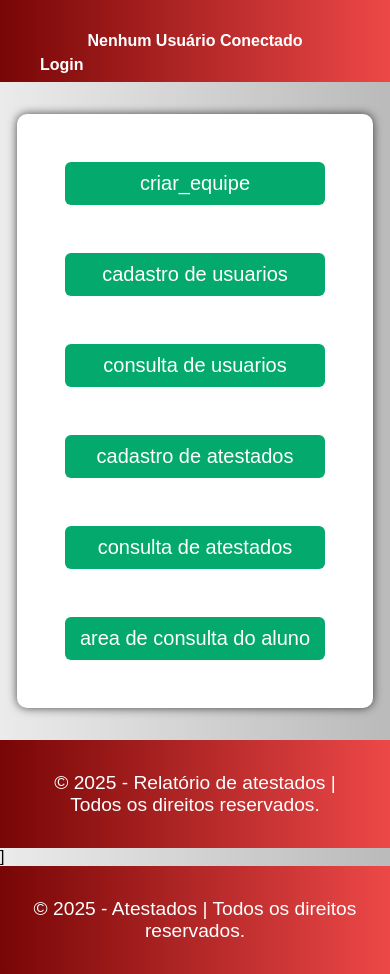
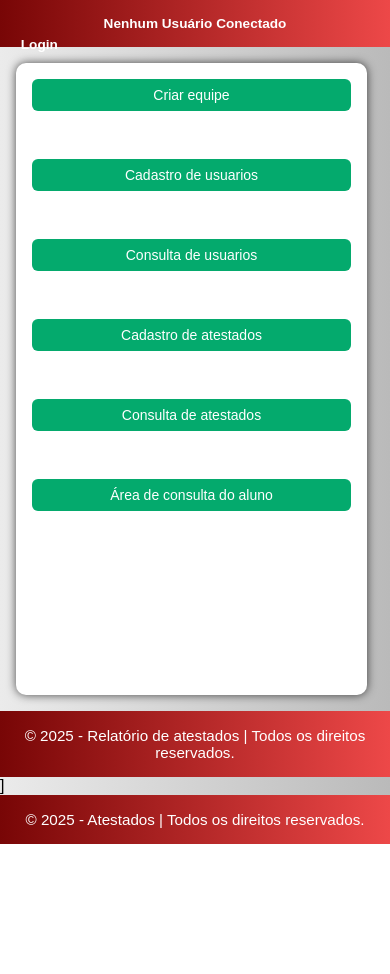
Before and after one commit to Slot148/Projeto-Integrador-2025-1, a Flask app: page / in a window 390 px wide. After the commit the page ends 844 px from the top, so only its background shows below. Run offline with Flask 3, Linux system fonts and the light colour scheme; some libraries are stand-ins or nearby versions.

Commit message:
<feat> implementação de responsividade em 4 páginas css

```diff
--- a/app/static/css/base.css
+++ b/app/static/css/base.css
@@ -19,6 +19,7 @@ header {
     background: linear-gradient(to right, #780606, #ed4848);
     text-align: center;
     color: white;
+    position: relative;
 }
 
 header a {
@@ -43,10 +44,9 @@ header h1 {
     margin-bottom: 1rem;
 }
 
-  header h3 {
+header h3 {
     font-size: 1rem;
 }
-
 
 footer {
     background: linear-gradient(to right, #780606, #ed4848);
@@ -56,3 +56,105 @@ footer {
     margin-top: auto;
     font-size: 1.2rem;
 }
+
+@media (max-width: 1024px) {
+    header {
+        padding: 1.5rem;
+    }
+
+    header h1 {
+        font-size: 1.8rem;
+    }
+
+    header h3 {
+        font-size: 0.95rem;
+    }
+
+    header a {
+        font-size: 0.95rem;
+        top: 2.5rem;
+        left: 1rem;
+    }
+
+    footer {
+        font-size: 1.1rem;
+        padding: 1.5rem;
+    }
+}
+
+@media (max-width: 768px) {
+    header {
+        padding: 1.2rem;
+    }
+
+    header h1 {
+        font-size: 1.6rem;
+    }
+
+    header h3 {
+        font-size: 0.9rem;
+    }
+
+    header a {
+        font-size: 0.95rem;
+        top: 2.5rem;
+        left: 1rem;
+    }
+
+    footer {
+        font-size: 1rem;
+        padding: 1.2rem;
+    }
+}
+
+@media (max-width: 480px) {
+    header {
+        padding: 1rem;
+    }
+
+    header h1 {
+        font-size: 1.4rem;
+    }
+
+    header h3 {
+        font-size: 0.85rem;
+    }
+
+    header a {
+        font-size: 0.85rem;
+        top: 1.8rem;
+        left: 0.8rem;
+        right: 0.8;
+    }
+
+    footer {
+        font-size: 0.95rem;
+        padding: 1rem;
+    }
+}
+
+@media (max-width: 300px) {
+    header {
+        padding: 1rem;
+    }
+
+    header h1 {
+        font-size: 1.4rem;
+    }
+
+    header h3 {
+        font-size: 0.85rem;
+    }
+
+    header a {
+        font-size: 0.85rem;
+        top: 1.8rem;
+        left: 0.8rem;
+        right: 0.2rem;
+    }
+
+    footer {
+        font-size: 0.95rem;
+        padding: 1rem;
+    }
+}
--- a/app/static/css/index.css
+++ b/app/static/css/index.css
@@ -1,20 +1,18 @@
-
-  /* Main: cresce para empurrar o footer para o fim */
   main {
     flex: 1;
-    max-width: 700px;
-    margin: 2rem auto;
+    max-width: 50rem;
+    margin: 3rem auto 3rem;
     padding: 3rem;
     background-color: #ffffff;
     border-radius: 10px;
     box-shadow: 0 0 10px rgba(0, 0, 0, 0.685);
-  }
+}
 
   main div {
     display: flex;
     flex-direction: column;
     gap: 3rem;
-  }
+}
 
   div a {
     background-color: #04AA6D;
@@ -25,8 +23,43 @@
     font-size: 20px;
     text-align: center;
     transition: background-color 0.3s ease;
-  }
+}
 
   div a:hover {
     background-color: #027a4e;
-  }
+}
+
+@media (max-width: 1024px) {
+    main {
+        max-width: 90%;
+        padding: 2rem;
+    }
+
+    div a {
+        font-size: 18px;
+        padding: 10px 12px;
+    }
+}
+
+@media (max-width: 728px) {
+    main {
+        padding: 1.5rem;
+    }
+
+    div a {
+        font-size: 16px;
+        padding: 8px 10px;
+    }
+}
+
+@media (max-width: 450px) {
+    main {
+        padding: 1rem;
+        margin: 1rem;
+    }
+
+    div a {
+        font-size: 14px;
+        padding: 8px;
+    }
+}
--- a/app/templates/index.html
+++ b/app/templates/index.html
@@ -15,12 +15,12 @@
 
     <main>
         <div>
-            <a href="/criar_equipe">criar_equipe</a>
-            <a href="/cadastro_usuarios">cadastro de usuarios</a>
-            <a href="/consulta_usuarios">consulta de usuarios</a>
-            <a href="/cadastro_atestados">cadastro de atestados</a>
-            <a href="/consulta_atestados">consulta de atestados</a>
-            <a href="/aluno/consulta_atestados">area de consulta do aluno</a>
+            <a href="/criar_equipe">Criar equipe</a>
+            <a href="/cadastro_usuarios">Cadastro de usuarios</a>
+            <a href="/consulta_usuarios">Consulta de usuarios</a>
+            <a href="/cadastro_atestados">Cadastro de atestados</a>
+            <a href="/consulta_atestados">Consulta de atestados</a>
+            <a href="/aluno/consulta_atestados">Área de consulta do aluno</a>
         </div>
     </main>
     <footer>
```
Also changed, not shown: app/static/css/login.css (+62 -3 lines), app/static/css/relat_atest.css (+73 -2 lines).
